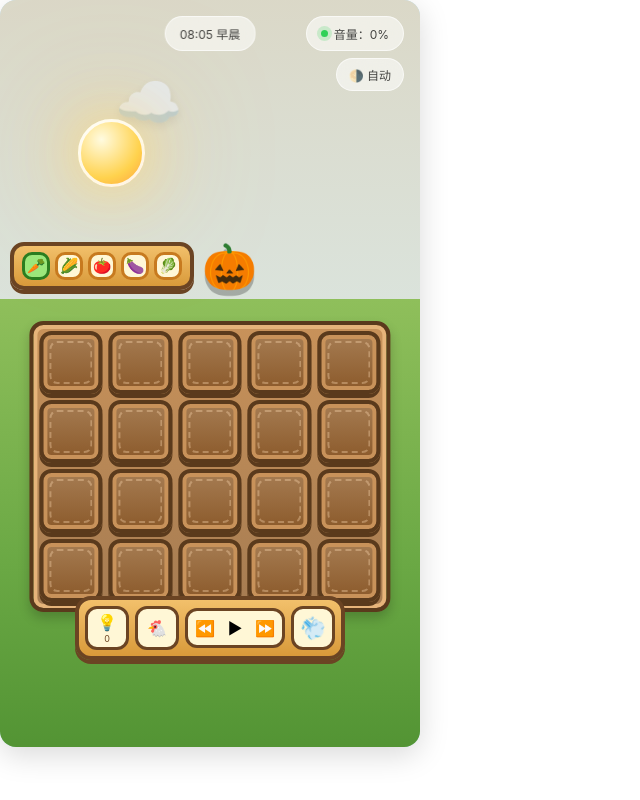
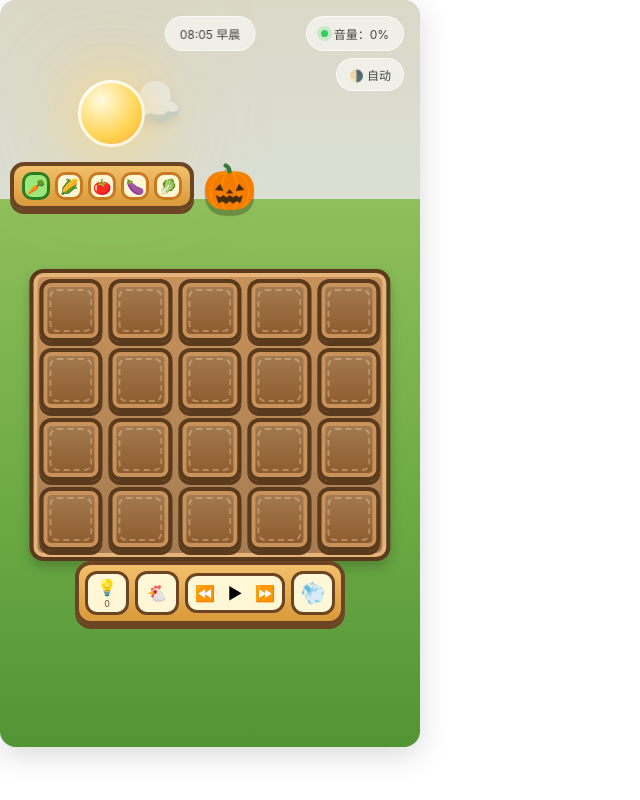
Before and after one commit to sliiu/nook-scenes, a plain HTML site: page scenes/farm/scene.html in a window 1280 px wide. Shown: the whole page, without its empty margins (0-640 px from the left). Drawn offline with Linux system fonts and the light colour scheme.

Commit message:
farm: shorten the sky by a third
The control row was sitting on the field. The grass starts higher and the
row follows the field down, with a gap between them.

Co-Authored-By: Claude Opus 5.5 <noreply@anthropic.com>

```diff
--- a/scenes/farm/scene.html
+++ b/scenes/farm/scene.html
@@ -164,7 +164,7 @@
     left: 0;
     right: 0;
     bottom: 0;
-    height: 60%;
+    height: 73.333%;
     z-index: 1;
     overflow: hidden;
   }
@@ -184,7 +184,7 @@
   .field-panel {
     position: absolute;
     left: 50%;
-    bottom: 30%;
+    bottom: 34%;
     width: 86%;
     transform: translateX(-50%);
     background: linear-gradient(180deg, #c8925a 0%, #a67c52 100%);
@@ -252,7 +252,7 @@
   .farm-top-left {
     position: absolute;
     left: 10px;
-    top: 32%;
+    top: 21.3%;
     display: flex;
     align-items: center;
     gap: 8px;
@@ -454,7 +454,7 @@
   /* 田下一排：亮度、麦克风、收音机、Wi-Fi。本机没有的藏起来。 */
   .yard {
     position: absolute;
-    top: calc(40% + 70% * 0.6 - 16px);
+    top: calc(26.667% + 73.333% * 0.6 + 33px);
     left: 50%;
     transform: translateX(-50%);
     z-index: 8;
@@ -674,7 +674,7 @@
 
   // 一天 24 小时沿一条弧线走完：东升，正午到顶，西沉。
   // 18 点起太阳沉下去，月亮从弧线东端升起，接同一条轨迹。
-  const ARC = { left: 6, right: 78, top: 3, bottom: 30 };
+  const ARC = { left: 6, right: 78, top: 2, bottom: 20 };
   const DAY_START = 6;
   const DAY_END = 18;
   // 8 点太阳在弧线东侧，21 点月亮在弧线西侧，天空已经全黑
--- a/scenes/farm/scene.json
+++ b/scenes/farm/scene.json
@@ -1,9 +1,9 @@
 {
   "id": "farm",
   "name": "农场",
-  "version": "1.3.2",
+  "version": "1.3.3",
   "description": "一块卡通田：播种加 5% 音量、收割减 5%，南瓜静音，天气牌切外观，灯调亮度，鸡管麦克风，收音机切歌，风车开关 Wi-Fi。静音和每块田种的什么在下次打开时还在。",
-  "htmlSha256": "e4c5ed1cffa5fdbd57eb24fd8f8141f647f09fc323fb5c53d144cfa34f2cbf86",
+  "htmlSha256": "18c81beb28ebf80e99f9ab77dca9733a61ffaf5afc03f5386ef8cf7a308be262",
   "author": "Nook",
   "preview": "preview.png"
 }
```
